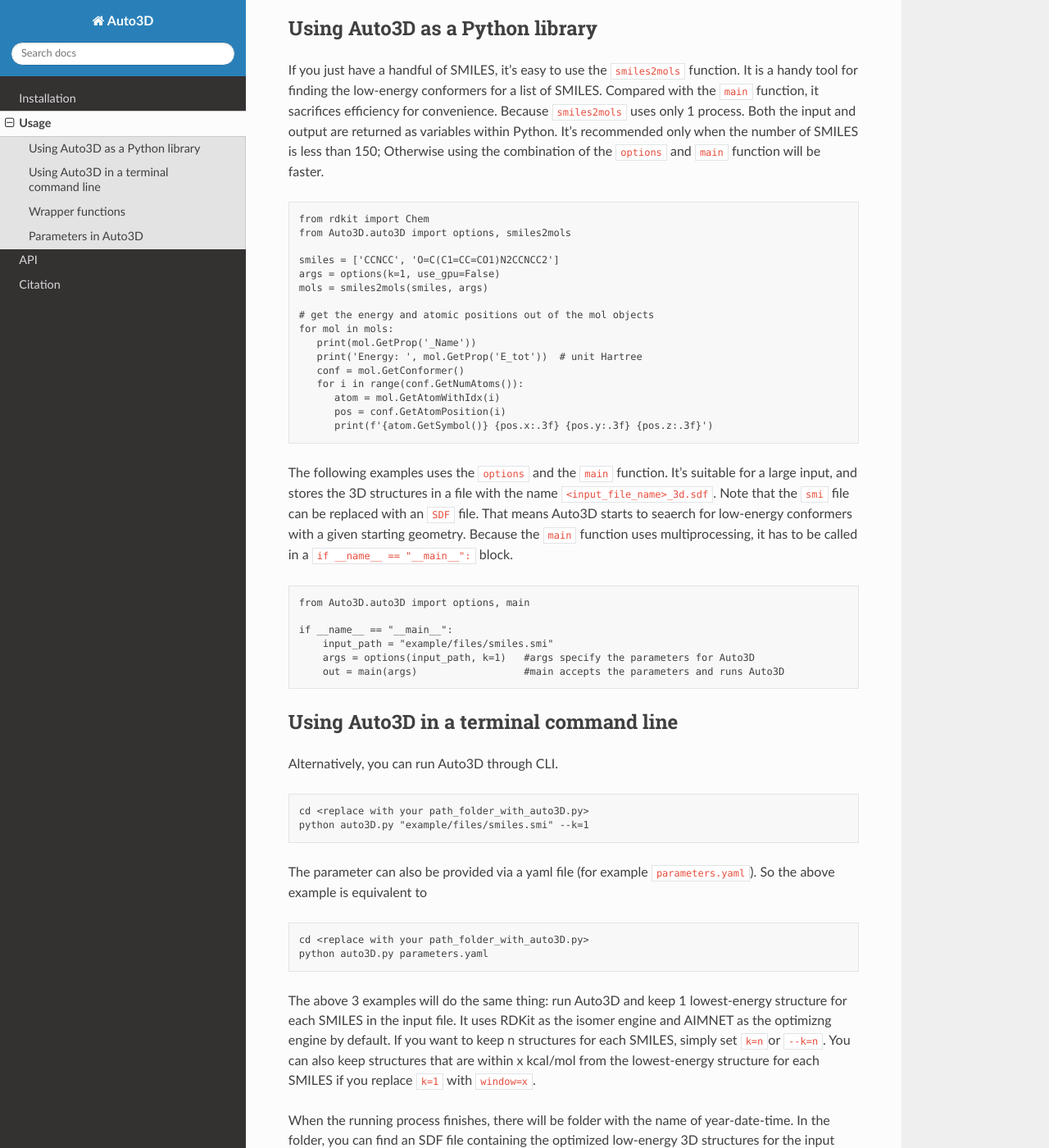
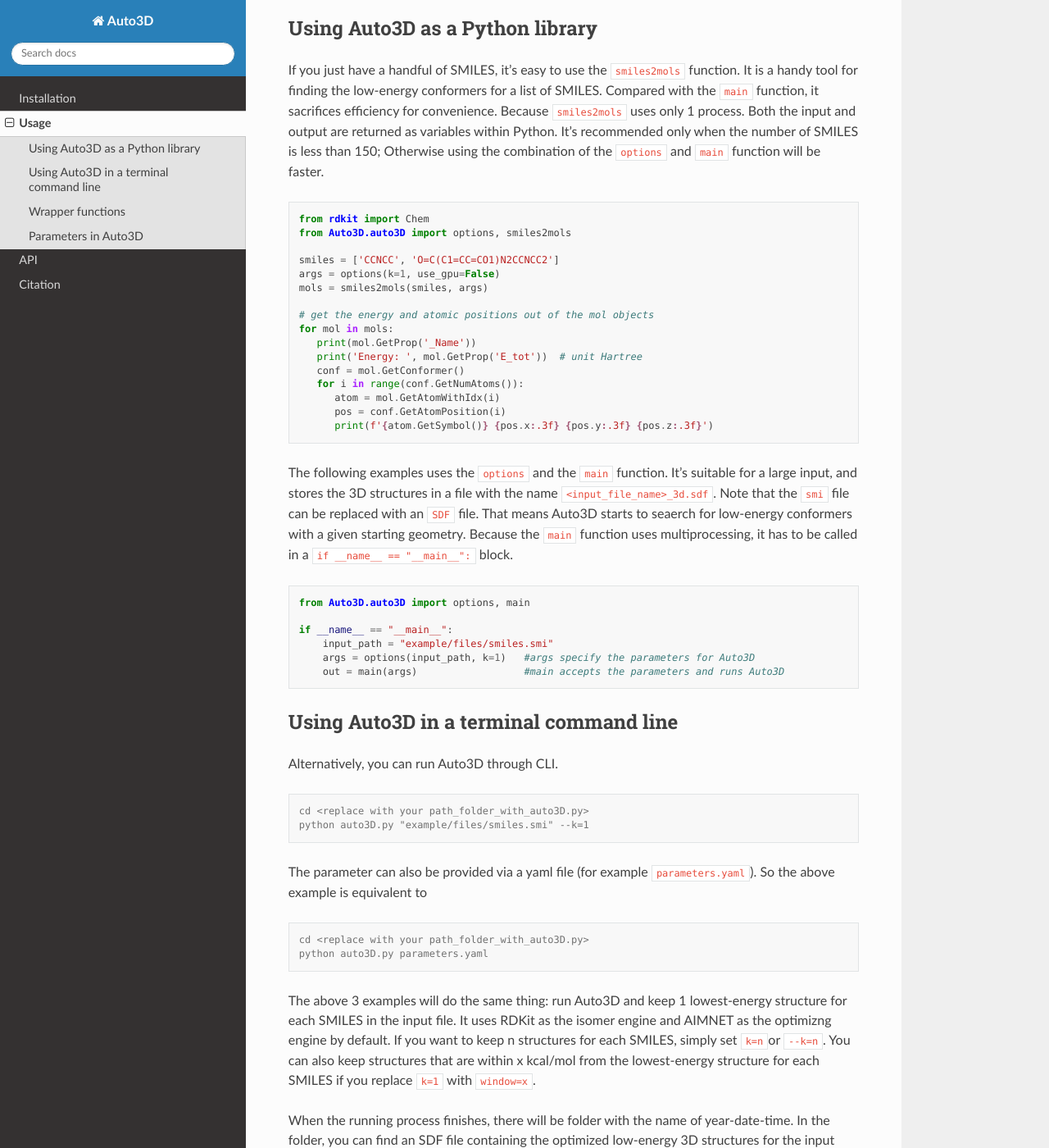
Before and after one commit to isayevlab/Auto3D_pkg, a Sphinx documentation site: the page built from docs/source/usage.rst, in a window 1280 px wide and 1400 px high, scrolled down 288 px. Shown: the whole window at 82% size. Built offline with Sphinx 7.4.7 and the Read the Docs theme 2.0.0, drawn with Linux system fonts in a browser that asks for light colours; some of the changed text lies outside the part shown.

Commit message:
fix docs warnings

```diff
--- a/docs/source/Auto3D.auto3D.main.rst
+++ /dev/null
@@ -1,6 +0,0 @@
-Auto3D.auto3D.main
-==================
-
-.. currentmodule:: Auto3D.auto3D
-
-.. autofunction:: main
--- a/docs/source/Auto3D.auto3D.options.rst
+++ /dev/null
@@ -1,6 +0,0 @@
-Auto3D.auto3D.options
-=====================
-
-.. currentmodule:: Auto3D.auto3D
-
-.. autofunction:: options
--- a/docs/source/citation.rst
+++ b/docs/source/citation.rst
@@ -38,7 +38,7 @@
     }
 
 Cite ANI-2x
-----------
+-----------
 
 If you used ``ANI2x`` for your research, we would appreciate it if the following paper is cited:
 
@@ -56,7 +56,7 @@
     }
 
 Cite ANI-2xt
------------
+------------
 
 If you used ``ANI2xt`` for your research, we would appreciate it if the following paper is cited:
 
--- a/docs/source/usage.rst
+++ b/docs/source/usage.rst
@@ -14,7 +14,7 @@
 --------------------------------
 If you just have a handful of SMILES, it's easy to use the ``smiles2mols`` function. It is a handy tool for finding the low-energy conformers for a list of SMILES. Compared with the ``main`` function, it sacrifices efficiency for convenience. Because ``smiles2mols`` uses only 1 process.  Both the input and output are returned as variables within Python. It's recommended only when the number of SMILES is less than 150; Otherwise using the combination of the ``options`` and ``main`` function will be faster.
 
-.. code:: {Python}
+.. code:: python
 
    from rdkit import Chem
    from Auto3D.auto3D import options, smiles2mols
@@ -36,7 +36,7 @@
 
 The following examples uses the ``options`` and the ``main`` function.  It's suitable for a large input, and stores the 3D structures in a file with the name ``<input_file_name>_3d.sdf``. Note that the ``smi`` file can be replaced with an ``SDF`` file. That means Auto3D starts to seaerch for low-energy conformers with a given starting geometry. Because the ``main`` function uses multiprocessing, it has to be called in a ``if __name__ == "__main__":`` block.
 
-.. code:: {Python}
+.. code:: python
 
    from Auto3D.auto3D import options, main
 
@@ -52,7 +52,7 @@
 
 Alternatively, you can run Auto3D through CLI.
 
-.. code:: {Bash}
+.. code:: console
 
    cd <replace with your path_folder_with_auto3D.py>
    python auto3D.py "example/files/smiles.smi" --k=1
@@ -60,7 +60,7 @@
 The parameter can also be provided via a yaml file (for example
 ``parameters.yaml``). So the above example is equivalent to
 
-.. code:: {Bash}
+.. code:: console
 
    cd <replace with your path_folder_with_auto3D.py>
    python auto3D.py parameters.yaml
@@ -93,7 +93,7 @@
 ``ANI2x`` as the optimizing engine, you need the following block if you
 are writing a custom Python script;
 
-.. code:: {Pythoon}
+.. code:: python
 
    from Auto3D.auto3D import options, main
 
@@ -104,7 +104,7 @@
 
 You need the following block if you use the CLI.
 
-.. code:: {Bash}
+.. code:: console
 
    cd <replace with your path_folder_with_Auto3D_pkg>
    python auto3D.py "example/files/smiles.smi" --k=1 --optimizing_engine="ANI2x"
```
Also changed, not shown: docs/source/generated/Auto3D.auto3D.rst (deleted, +0 -21 lines), docs/source/installation.rst (+6 -6 lines), 1 other file.
